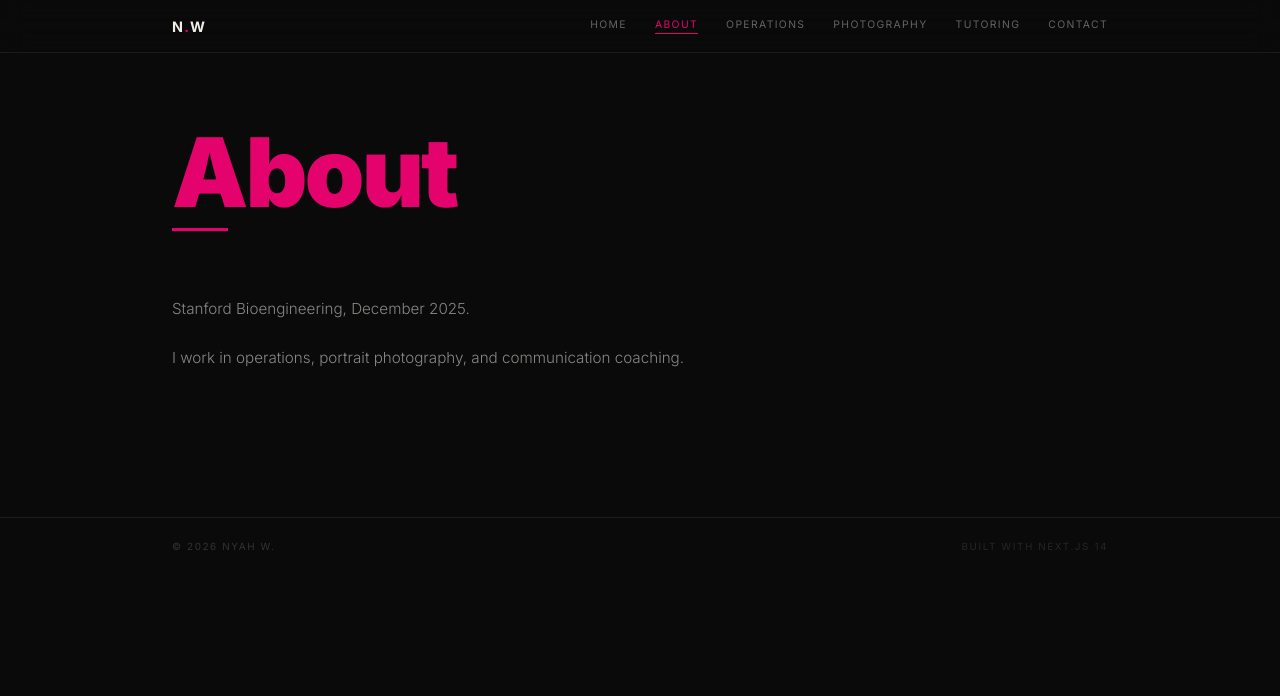
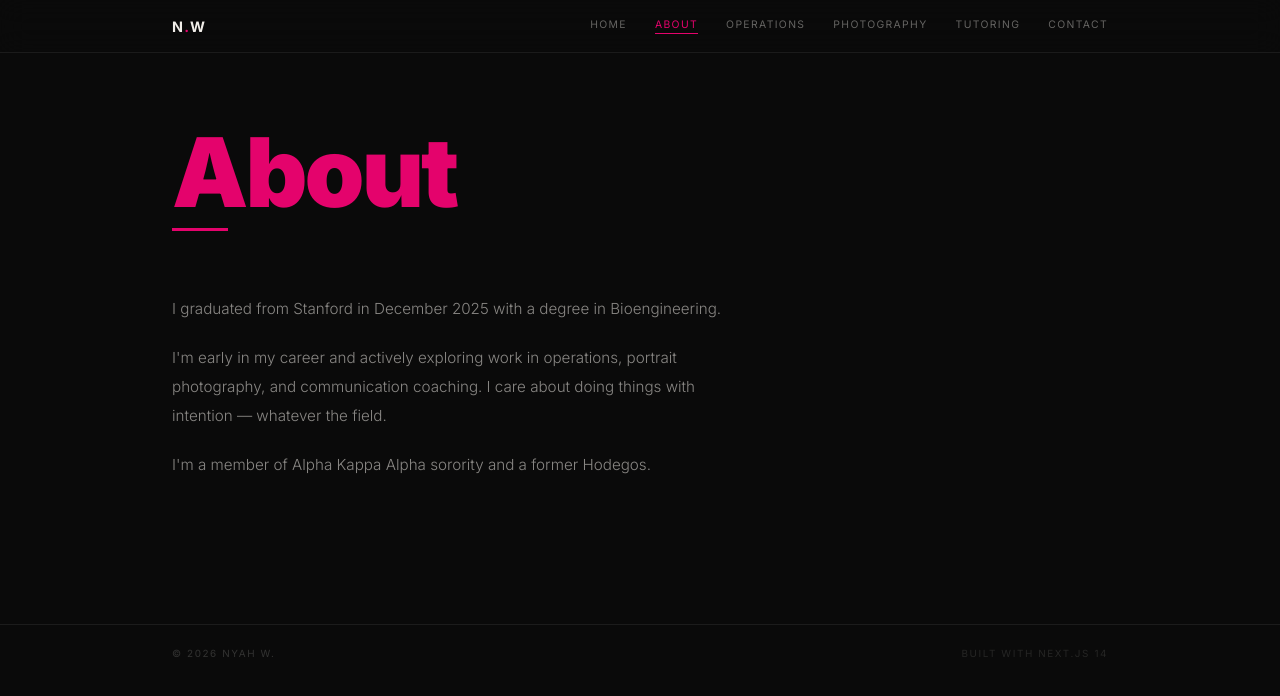
Before and after one commit to Nware4/nyah-portfolio, a Next.js app: page /about in a window 1280 px wide. Shown: the top 696 px of the page. Built offline with nearby package versions, Linux system fonts and the light colour scheme.

Commit message:
update about page

```diff
--- a/app/about/page.tsx
+++ b/app/about/page.tsx
@@ -3,19 +3,29 @@ import { P, FG, M, B } from "../lib/tokens";
 export default function About() {
   return (
     <div style={{ paddingTop: "8rem", paddingBottom: "7rem" }}>
-      <h1 style={{ fontSize: "clamp(3.5rem, 8vw, 6rem)", fontWeight: 900, letterSpacing: "-0.03em", lineHeight: 0.92, color: FG, marginBottom: "0.75rem" }}>
+
+      <h1 style={{
+        fontSize: "clamp(3.5rem, 8vw, 6rem)", fontWeight: 900,
+        letterSpacing: "-0.03em", lineHeight: 0.92,
+        color: FG, marginBottom: "0.75rem",
+      }}>
         <span style={{ color: P }}>About</span>
       </h1>
       <div style={{ width: 56, height: 3, background: P, marginBottom: "4rem" }} />
 
-      <div style={{ maxWidth: 520 }}>
+      <div style={{ maxWidth: 580 }}>
         <p style={{ fontSize: "0.95rem", lineHeight: 1.9, color: M, fontWeight: 300, marginBottom: "1.25rem" }}>
-          Stanford Bioengineering, December 2025.
+          I graduated from Stanford in December 2025 with a degree in Bioengineering.
+        </p>
+        <p style={{ fontSize: "0.95rem", lineHeight: 1.9, color: M, fontWeight: 300, marginBottom: "1.25rem" }}>
+          I&apos;m early in my career and actively exploring work in operations, portrait photography,
+          and communication coaching. I care about doing things with intention — whatever the field.
         </p>
         <p style={{ fontSize: "0.95rem", lineHeight: 1.9, color: M, fontWeight: 300 }}>
-          I work in operations, portrait photography, and communication coaching.
+          I&apos;m a member of Alpha Kappa Alpha sorority and a former Hodegos.
         </p>
       </div>
+
     </div>
   );
 }
```
